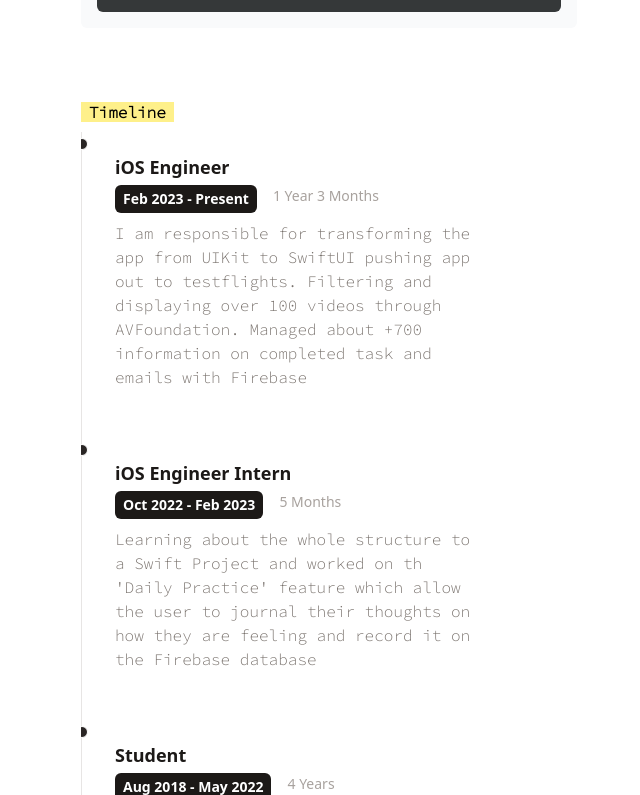
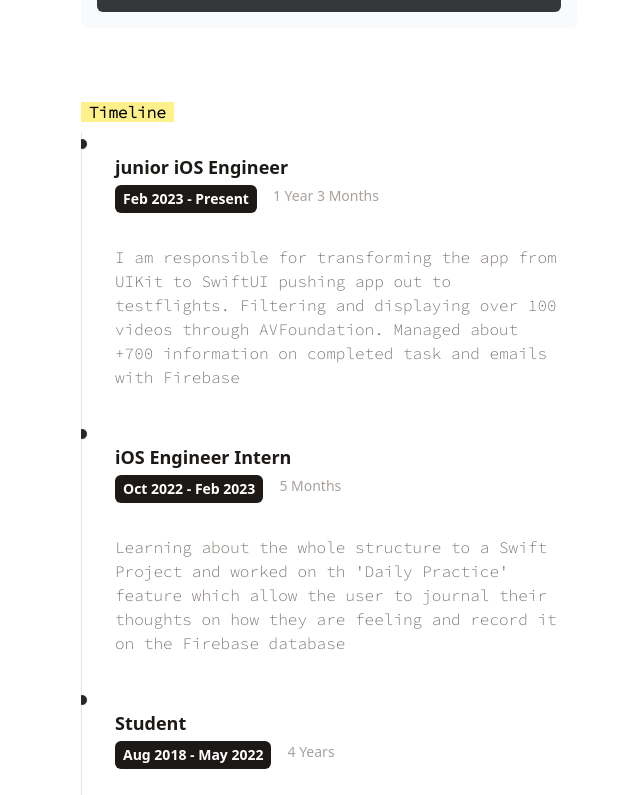
Before and after one commit to hubertle43100/minimal-portfolio, a React (Vite) app: page / in a window 1280 px wide. Shown: the part 1945-2740 px from the top of the page, without its empty margins (575-1215 px from the left). Built offline with nearby package versions, Linux system fonts and the light colour scheme.

Commit message:
💪 need to push before pulling

```diff
--- a/src/components/Timeline.jsx
+++ b/src/components/Timeline.jsx
@@ -6,7 +6,7 @@ import SectionTitle from "./SectionTitle";
 function Timeline() {
   return (
     <div className="flex flex-col md:flex-row justify-start my-2">
-      <div className="w-full md:w-10/12">
+      <div className="w-full md:w-12/12">
         <SectionTitle title={"Timeline"} />
         {timeline.map((item) => (
           <TimelineItem
--- a/src/components/TimelineItem.jsx
+++ b/src/components/TimelineItem.jsx
@@ -5,7 +5,7 @@ function Timeline({ year, title, duration, details }) {
     <ol className="flex flex-col md:flex-row relative border-l border-stone-200">
       <li className="ml-4">
         <div className="absolute w-3 h-3 bg-stone-800 rounded-full mt-1.5 -left-1.5 border border-white" />
-        <div className="group p-4 transition duration-300 border border-transparent hover:border-slate-500 rounded-lg">
+        <div className="group p-4 transition duration-300 border border-transparent hover:border-slate-300 rounded-lg mb-2">
           <p className="flex flex-col md:flex-row items-start gap-4 text-xs md:text-sm">
             <div className="flex flex-col items-start">
               <h3 className="text-lg font-semibold text-stone-900 dark:text-white py-1">
@@ -22,11 +22,11 @@ function Timeline({ year, title, duration, details }) {
             </div>
           </p>
 
-          <p className="my-2 text-base font-normal text-stone-500 dark:text-stone-300 font-SourceCodePro pb-6">
+          <p className="my-2 text-base font-normal text-stone-500 dark:text-stone-300 font-SourceCodePro">
             {details.split("\n").map((sentence, index) => (
               <React.Fragment key={index}>
+                <br />
                 {sentence}
-                <br />
               </React.Fragment>
             ))}
           </p>
--- a/src/components/data/timeline.js
+++ b/src/components/data/timeline.js
@@ -1,7 +1,7 @@
 export default [
   {
     year: "Feb 2023 - Present",
-    title: "iOS Engineer",
+    title: "junior iOS Engineer",
     duration: "1 Year 3 Months",
     details:
       "I am responsible for transforming the app from UIKit to SwiftUI pushing app out to testflights. Filtering and displaying over 100 videos through AVFoundation. Managed about +700 information on completed task and emails with Firebase",
```
